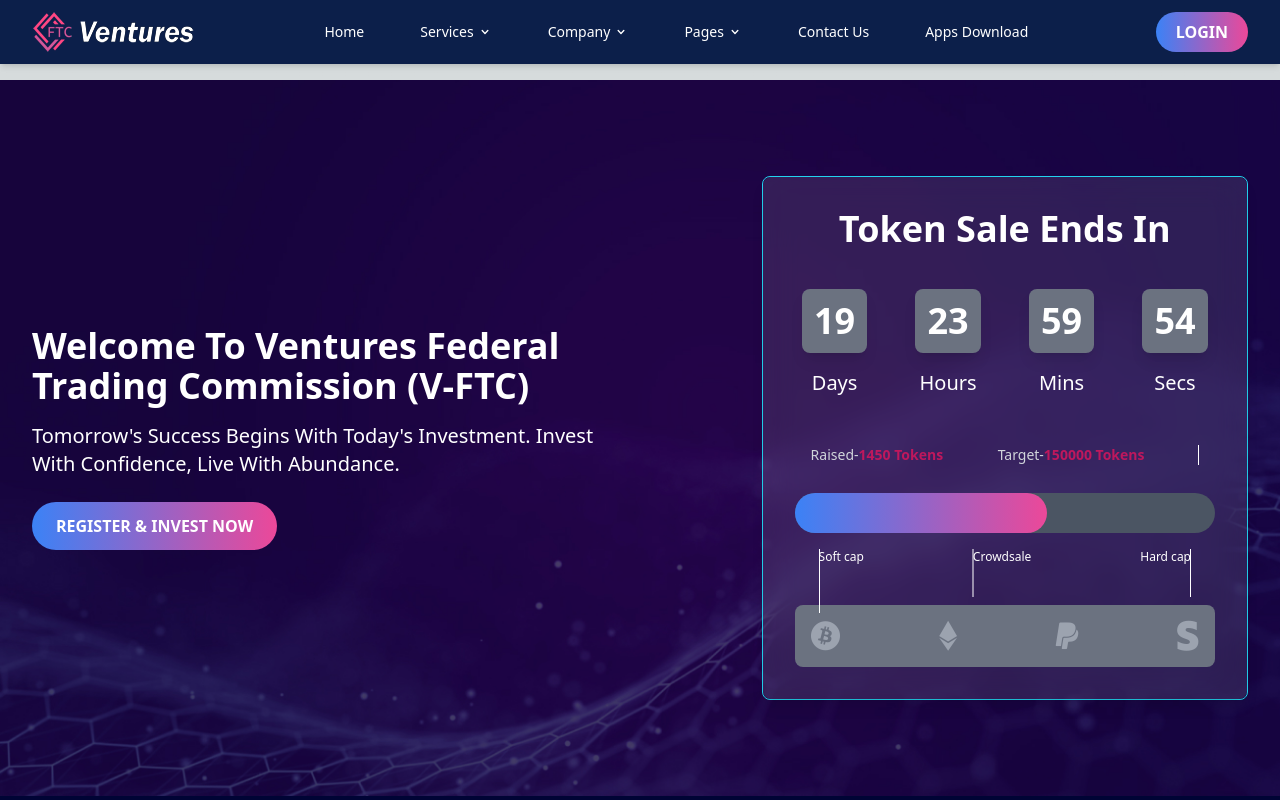
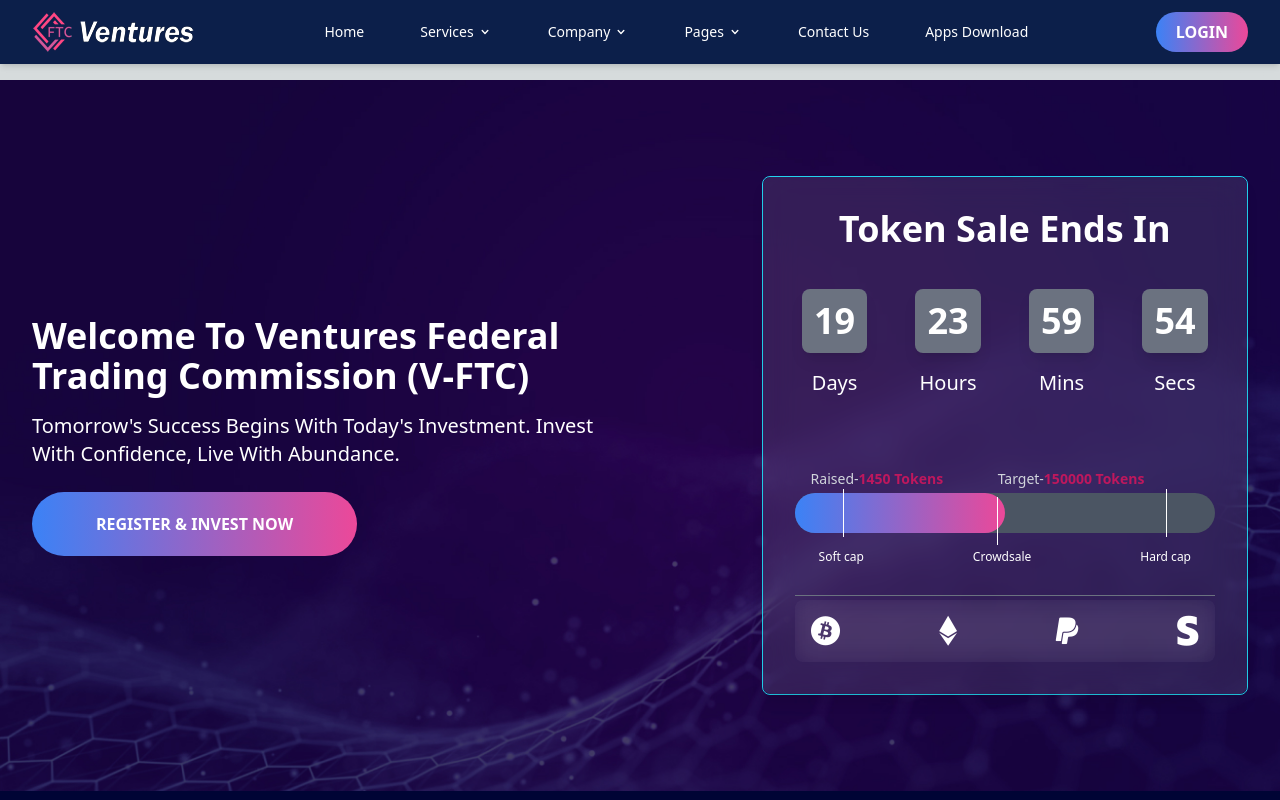
Before and after one commit to stanondieki/V-Ftc, a Next.js app: page / in a window 1280 px wide. Shown: the top 800 px of the page. Built offline with nearby package versions, Linux system fonts and the light colour scheme.

Commit message:
slight changes

```diff
--- a/components/herosection.tsx
+++ b/components/herosection.tsx
@@ -46,11 +46,12 @@ const HeroSection: React.FC = () => {
             </h1>
             <p className="mt-4 text-lg lg:text-xl">
               Tomorrow's Success Begins With Today's Investment. Invest With Confidence, Live With Abundance.
-            </p>
-            <Link href="/register"
-              className="mt-6 inline-block bg-gradient-to-r from-blue-500 to-pink-500 hover:from-blue-600 hover:to-pink-600 text-white font-bold py-3 px-6 rounded-full">
+               </p>
+               <Link href="/register"
+              className="mt-6 inline-block bg-gradient-to-r from-blue-500 to-pink-500 hover:from-pink-600 hover:to-blue-600 text-white font-bold py-5 px-16  rounded-full">
               REGISTER & INVEST NOW
             </Link>
+
           </div>
 
           <div className="mt-12 lg:mt-0 lg:w-2/5 border border-cyan-400 rounded-lg">
@@ -76,7 +77,7 @@ const HeroSection: React.FC = () => {
               </div>
 
               <div className="relative mb-8 mt-6">
-                <div className="absolute w-full top-0 left-0 flex justify-between px-4 text-sm text-gray-300">
+                <div className="absolute w-full top-6 left-0 flex justify-between px-4 text-sm text-gray-300">
                   <div className="relative">
                     Raised-
                     <span className="text-pink-700 font-bold">{raisedTokens} Tokens</span>
@@ -88,30 +89,34 @@ const HeroSection: React.FC = () => {
                     <span className="absolute left-1/2 transform -translate-x-1/4 top-0 w-px  bg-white"></span>
                   </div>
                   <div className="relative">
-                    <span className="absolute right-0 top-0 w-px h-full bg-white"></span>
+                    <span className="absolute right-0 top-0 w-px bg-white"></span>
                   </div>
                 </div>
               </div>
               <div className="relative h-10 bg-gray-600 rounded-full w-full">
-                <div style={{ width: `${60}%` }} className="h-full bg-gradient-to-r from-blue-500 to-pink-500 rounded-full mt-20"></div>
+                <div style={{ width: `${50}%` }} className="h-full bg-gradient-to-r from-blue-500 to-pink-500 rounded-full mt-20"></div>
               </div>
 
               <div className="flex justify-between mt-4 text-xs text-white px-6">
-                <div className="relative">
-                  <span className="absolute left-0 top-0 w-px h-16 bg-white"></span>
+                <div className="relative mb-4">
+                  <span className="absolute bottom-7 left-6 w-px h-12 bg-white"></span>
                   <span>Soft cap</span>
                 </div>
-                <div className="relative">
-                  <span className="absolute left-0 transform -translate-x-1/2 top-0 w-px h-12 bg-white"></span>
+                <div className="relative mb-4">
+                  <span className="absolute right-24 bottom-5 left-6 transform -translate-x-1/6 w-px h-12 bg-white"></span>
                   <span>Crowdsale</span>
                 </div>
-                <div className="relative">
-                  <span className="absolute right-0 top-0 w-px h-12 bg-white"></span>
+                <div className="relative mb-4">
+                  <span className="absolute right-6 bottom-7 w-px h-12 bg-white "></span>
                   <span>Hard cap</span>
                 </div>
               </div>
 
-              <div className="flex items-center justify-between mt-10 text-gray-400 bg-gray-500 p-4 rounded-lg">
+              {/* Horizontal Line */}
+              <hr className="border-t-1 border-gray-500 my-1 w-full mt-8" style={{ position: 'relative', top: '-18px' }}/>
+
+              {/* Icons Section with Blur */}
+              <div className="flex items-center justify-between mt-4 text-white p-4 rounded-lg w-100 h-full bg-opacity-20 backdrop-filter backdrop-blur-md" style={{ marginTop: '-18px' }}>
                 <i className="fab fa-bitcoin text-3xl"></i>
                 <i className="fab fa-ethereum text-3xl"></i>
                 <i className="fab fa-paypal text-3xl"></i>
@@ -121,7 +126,7 @@ const HeroSection: React.FC = () => {
           </div>
         </div>
       </div>
-      </div>
+    </div>
   );
 };
 
--- a/components/navbar.tsx
+++ b/components/navbar.tsx
@@ -126,7 +126,7 @@ const Navbar: React.FC = () => {
           <div className="hidden md:flex items-center">
             <Link
               href="/login"
-              className="text-white px-5 py-2 rounded-full text-md font-bold bg-gradient-to-r from-blue-500 to-pink-500 hover:from-blue-600 hover:to-pink-600"
+              className="text-white px-5 py-2 rounded-full text-md font-bold bg-gradient-to-r from-blue-500 to-pink-500 hover:from-pink-600 hover:to-blue-600"
             >
               LOGIN
             </Link>
--- a/components/whychoose.tsx
+++ b/components/whychoose.tsx
@@ -18,7 +18,7 @@ const features = [
     title: "Strong Security Measures",
     description: "Security is a top priority at V-FTC. The platform employs state-of-the-art security protocols, including encryption and two-factor authentication, to safeguard your personal information and investments. Additionally, V-FTC adheres to regulatory standards, providing a secure and trustworthy environment for your investments.",
     icon: (
-      <Link href='/'>
+      <Link href='/' className="perspective-1000 hover:rotate-y-180 transform transition-transform duration-360">
         <FaArrowUpRightDots size={40} />
       </Link>
     )
@@ -89,8 +89,8 @@ const WhyChooseVFTC: React.FC = () => {
           <div className="grid grid-cols-1 md:grid-cols-2 lg:grid-cols-4 gap-8">
             {features.map((feature, index) => (
               <div key={index} className="bg-[#000435] p-6 rounded-lg shadow-lg flex flex-col items-center group">
-                <div className="relative w-24 h-24 mb-4 flex items-center justify-center group-hover:rotate-360 transition-transform duration-700 ease-in-out">
-                  <div className="absolute inset-0 flex items-center justify-center rounded-full ring-4 ring-blue-300 ring-offset-4">
+                <div className="relative w-24 h-24 mb-4 flex items-center justify-center group-hover:rotate-360 transition-transform duration-700 ease-in-out group-hover:rotate-y-180">
+                  <div className="absolute inset-0 flex items-center justify-center rounded-full ring-2 ring-blue-300 ring-offset-2">
                     <div className="w-20 h-20 bg-gradient-to-r from-blue-500 to-pink-500 rounded-full flex items-center justify-center">
                       {feature.icon}
                     </div>
--- a/styles/globals.css
+++ b/styles/globals.css
@@ -31,6 +31,10 @@ body {
     text-wrap: balance;
   }
 }
+
+
+
+
 /* styles/globals.css */
 
 /* body {
```
